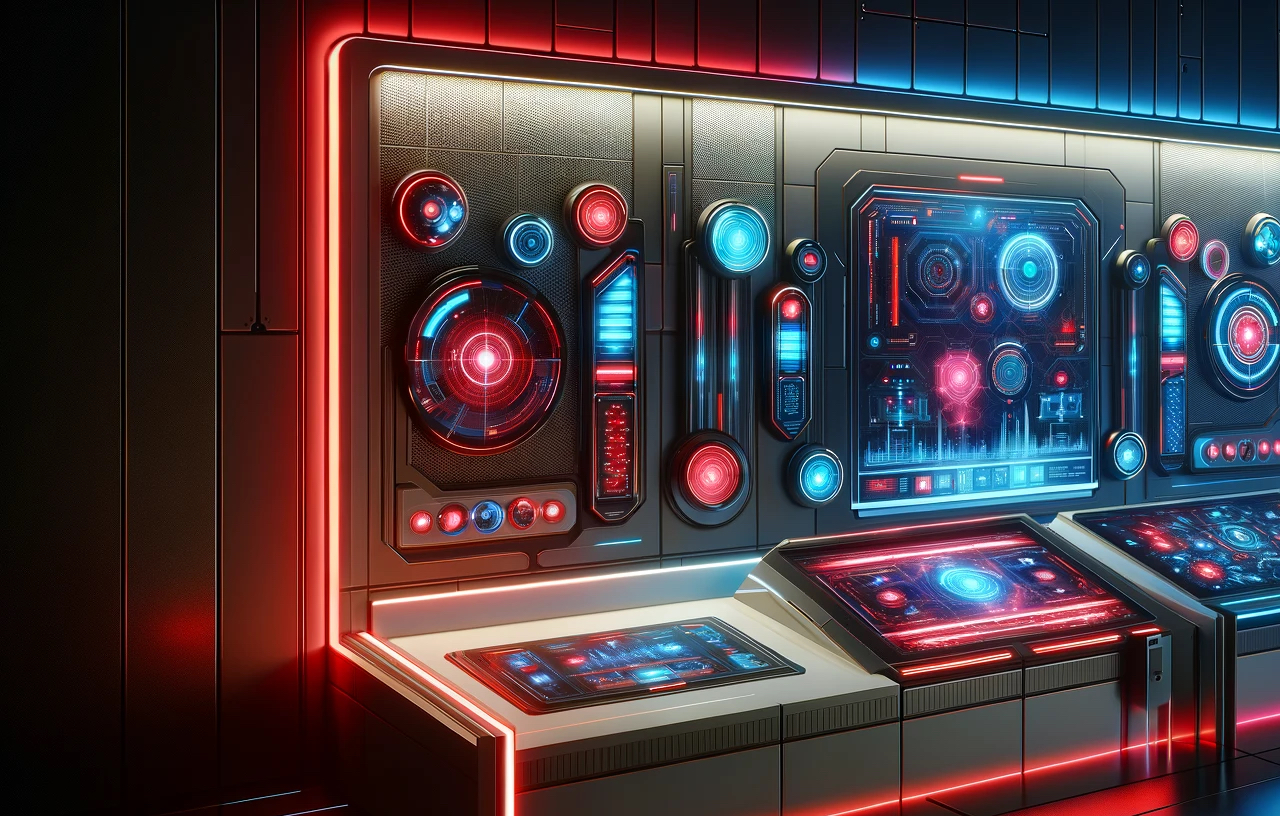
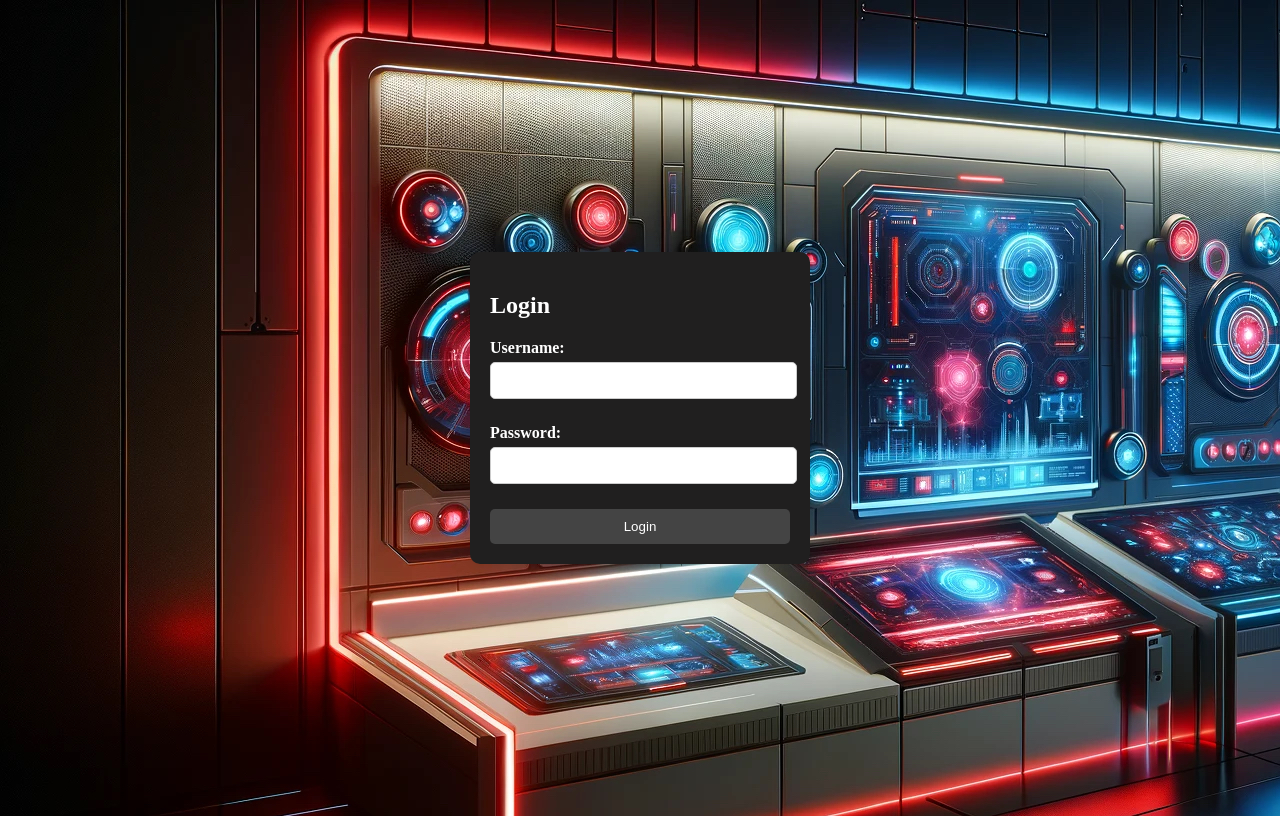
Before and after one commit to denysyakymchuk/model-viewer, a Vue app in the folder vue/: page /login in a window 1280 px wide. Before the commit this address had no page. Built offline with nearby package versions, Linux system fonts and the light colour scheme.

Commit message:
add login store, add form, configure access to admin page

```diff
--- a/vue/src/api/api.js
+++ b/vue/src/api/api.js
@@ -5,7 +5,11 @@ const api = axios.create({
 
 api.interceptors.request.use(
     (config) => {
-        config.headers["Content-Type"] = "application/json";
+        if (config.url.endsWith('/login') || config.url.match('/login/[0-9]')) {
+        config.headers["Content-Type"] = 'application/x-www-form-urlencoded'
+        } else {
+            config.headers["Content-Type"] = 'application/json'
+        }
         config.headers["Accept"] = "application/json";
         return config;
     },
--- a/vue/src/layout/MainLayout.vue
+++ b/vue/src/layout/MainLayout.vue
@@ -11,7 +11,5 @@ export default {
 </script>
 
 <style scoped>
-body{
-  background-color: white;
-}
+
 </style>
--- a/vue/src/router/index.js
+++ b/vue/src/router/index.js
@@ -1,6 +1,8 @@
 import { createRouter, createWebHistory } from "vue-router";
 import MainModelView from "@/views/MainModelView.vue";
 import AdminView from "@/views/AdminView.vue";
+import LoginView from "@/views/LoginView.vue";
+import store from "@/store";
 
 const routes = [
     {
@@ -14,6 +16,34 @@ const routes = [
         name: "admin",
         meta: { layout: "admin" },
         component: AdminView,
+        beforeEnter: (to, from, next) => {
+            if (store.getters.TOKEN) {
+                next();
+            } else {
+                next('/login');
+            }
+        },
+    },
+    {
+        path: "/login",
+        name: "login",
+        meta: { layout: "main" },
+        component: LoginView,
+        beforeEnter: (to, from, next) => {
+            if (!store.getters.TOKEN) {
+                next();
+            } else {
+                next('/admin');
+            }
+        },
+    },
+    {
+        path: "/logout",
+        name: "logout",
+        beforeEnter: (to, from, next) => {
+            localStorage.removeItem('token');
+            next('/');
+        },
     },
 ];
 
@@ -22,4 +52,5 @@ const router = createRouter({
     routes,
 });
 
+
 export default router;
--- a/vue/src/store/index.js
+++ b/vue/src/store/index.js
@@ -1,6 +1,7 @@
 import { createStore } from "vuex";
 import models from "@/store/modules/models";
 import MainModel from "@/store/modules/MainModel";
+import login from "@/store/modules/login";
 
 export default createStore({
     state: {},
@@ -9,6 +10,7 @@ export default createStore({
     actions: {},
     modules: {
         MainModel,
-        models
+        models,
+        login,
     },
 });
--- /dev/null
+++ b/vue/src/store/modules/login.js
@@ -0,0 +1,30 @@
+import api from "@/api/api";
+
+const state = {
+  token: localStorage.getItem('token'),
+};
+const getters = {
+  TOKEN: (state) => {
+    return state.token;
+  },
+};
+const mutations = {
+  SET_LOGIN: (state, payload) => {
+    localStorage.setItem('token', payload.token)
+    state.token = payload.token
+  },
+};
+const actions = {
+  GET_LOGIN: async (context, payload) => {
+    const data = await api.post(`/auth/jwt/login`, payload);
+    console.log(data.data)
+    await context.commit("SET_LOGIN", data.data.access_token);
+  },
+};
+
+export default {
+  state,
+  getters,
+  mutations,
+  actions,
+};
--- a/vue/src/views/AdminView.vue
+++ b/vue/src/views/AdminView.vue
@@ -9,5 +9,4 @@ export default {
 </script>
 
 <style scoped>
-
 </style>
--- /dev/null
+++ b/vue/src/views/LoginView.vue
@@ -0,0 +1,94 @@
+<template>
+<div>
+  <div class="container">
+    <h2>Login</h2>
+    <form>
+      <div class="form-group">
+        <label for="username">Username:</label>
+        <input v-model="username" type="text" id="username" name="username" required>
+      </div>
+      <div class="form-group">
+        <label for="password">Password:</label>
+        <input v-model="password" type="password" id="password" name="password" required>
+      </div>
+      <input @click="sendCredentials" type="button" class="btn" value="Login">
+    </form>
+  </div>
+</div>
+</template>
+
+<script>
+import {mapActions} from "vuex";
+
+export default {
+  name: "LoginView",
+  data() {
+    return {
+      password: '',
+      username: '',
+    }
+  },
+  methods: {
+    async sendCredentials() {
+      try {
+        await this.GET_LOGIN({
+          username: this.username,
+          password: this.password
+        });
+        this.$nextTick(() => {
+          this.$router.push('/');
+        })
+      } catch (error) {
+        console.log(error)
+      }
+    },
+    ...mapActions(["GET_LOGIN"]),
+  },
+}
+</script>
+
+<style scoped>
+.container {
+  width: 300px;
+  margin: 0 auto;
+  padding: 20px;
+  background-color: #201f1f;
+  border-radius: 10px;
+  box-shadow: 0 0 10px rgba(0, 0, 0, 0.1);
+  color: white;
+}
+
+.form-group {
+  margin-bottom: 15px;
+  margin-right: 15px;
+}
+
+label {
+  display: block;
+  font-weight: bold;
+  margin-bottom: 5px;
+}
+
+input[type="text"],
+input[type="password"] {
+  width: 100%;
+  padding: 10px;
+  margin-bottom: 10px;
+  border: 1px solid #ccc;
+  border-radius: 5px;
+}
+
+.btn {
+  width: 100%;
+  padding: 10px;
+  background-color: #444;
+  color: #fff;
+  border: none;
+  border-radius: 5px;
+  cursor: pointer;
+}
+
+.btn:hover {
+  background-color: #666;
+}
+</style>
```
